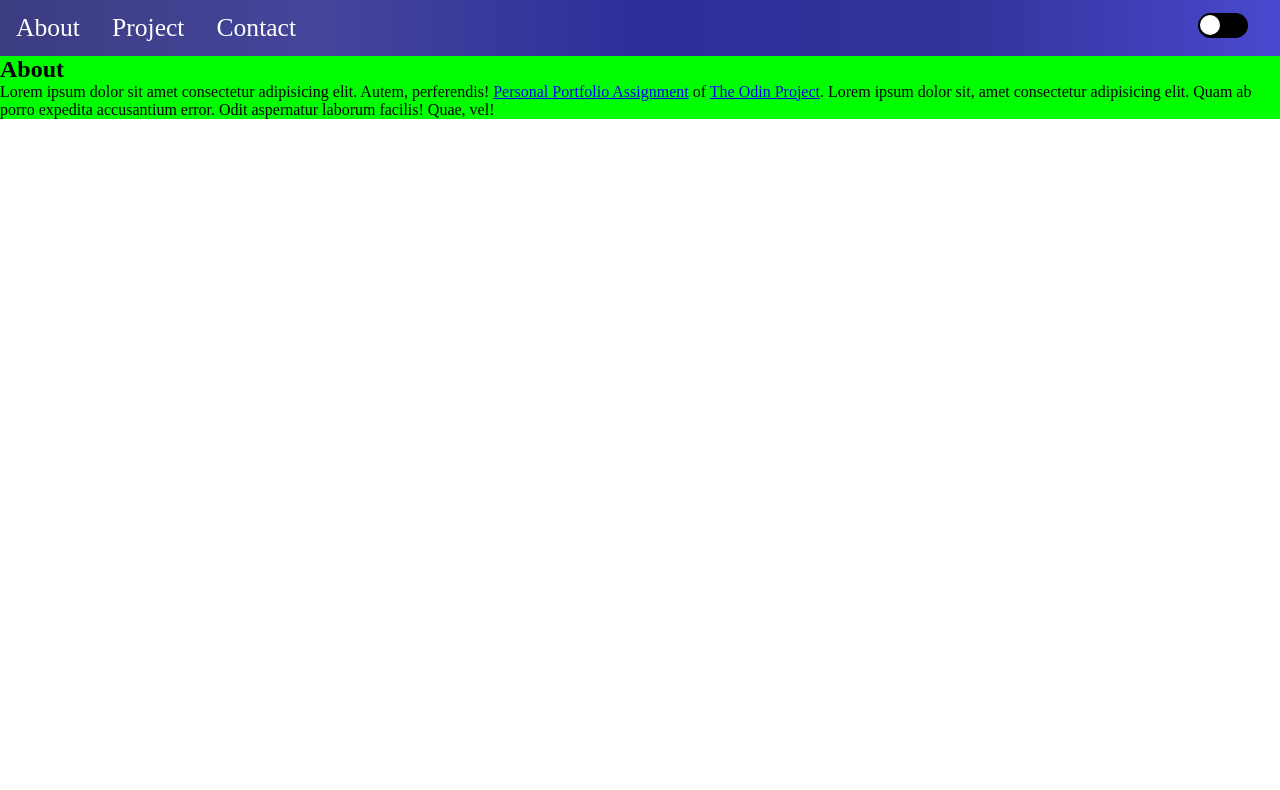
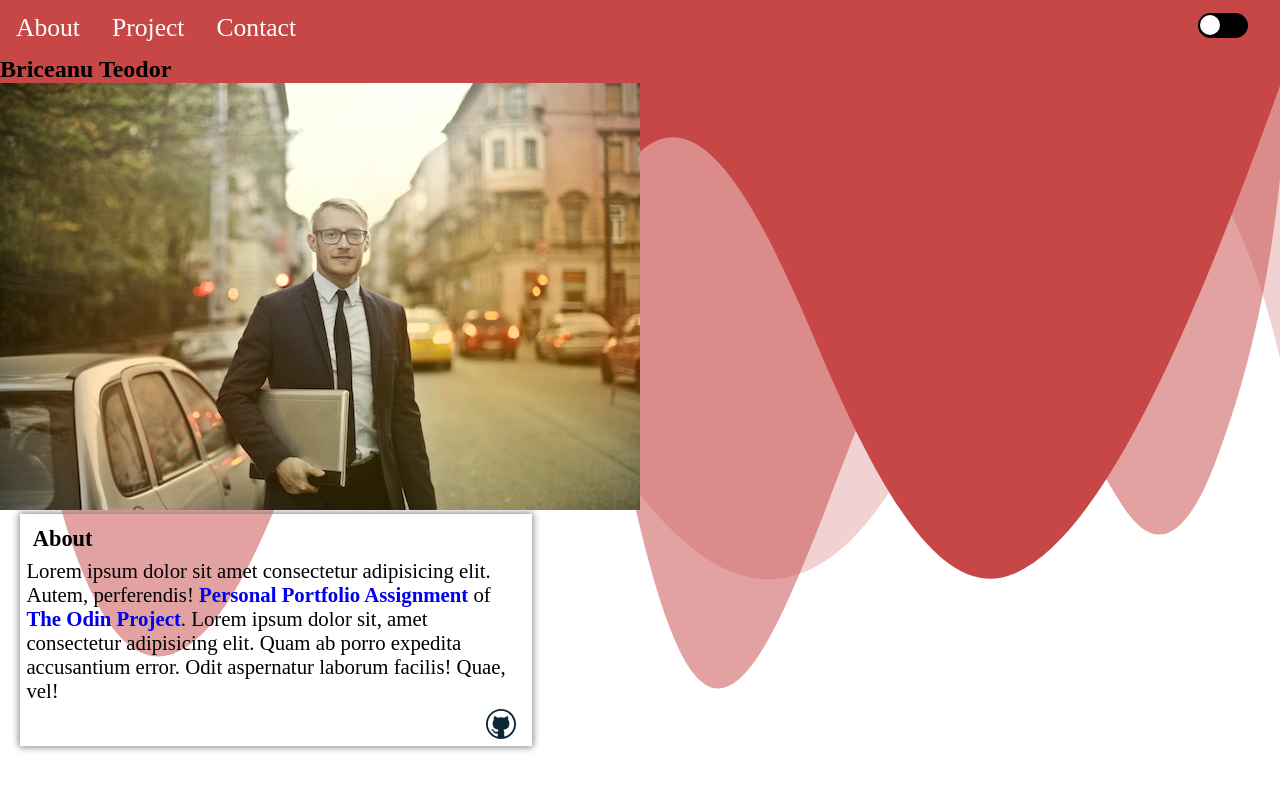
Before and after one commit to briceanu/Personal-Portofolio, a website built with webpack: page src/template.html in a window 1280 px wide. Built offline with nearby package versions, Linux system fonts and the light colour scheme; a web font is replaced by a local one.

Commit message:
main styled

```diff
--- a/src/js/index.js
+++ b/src/js/index.js
@@ -1,4 +1,5 @@
 import style from '../style/style.scss';
+import github from '../assets/github.svg';
 const btn = document.querySelector('.btn_container');
 const window1 = document.body;
 btn.addEventListener('click', () => {
--- a/src/style/style.scss
+++ b/src/style/style.scss
@@ -9,14 +9,7 @@
 }
 //setting style to nav_bar
 nav {
-  background: linear-gradient(
-    to left,
-    rgb(73, 73, 207),
-    rgb(51, 51, 153),
-    rgb(46, 46, 155),
-    rgb(69, 69, 156),
-    rgb(60, 60, 129)
-  );
+  background-color: #c74747;
   padding-block: 0.8rem;
   display: flex;
   justify-content: space-between;
@@ -30,7 +23,7 @@ nav {
   & a {
     text-decoration: none;
     color: white;
-    transition: color 300ms linear, text-shadow 300ms ease-in-out;
+    transition: color 400ms linear;
   }
   .nav_bar ul {
     display: flex;
@@ -41,9 +34,13 @@ nav {
   }
   & a:hover {
     color: white;
-    text-shadow: 2px 2px 3px grey;
   }
-
+  & li {
+    transition: scale 400ms linear;
+  }
+  & li:hover {
+    scale: 1.2;
+  }
   .btn_container {
     width: 50px;
     height: 25px;
@@ -70,5 +67,48 @@ nav {
 // this si the end of nav_bar
 //beginning of the main
 main {
-  background-color: lime;
+  background: url(../assets/wavesOpacity.svg);
 }
+.about {
+  display: grid;
+  grid-template: auto / repeat(3, 1fr);
+  padding: 0.4rem;
+  margin-left: 20px;
+  h2 {
+    grid-area: 1/1/2/-1;
+    padding: 0.4rem;
+    font-size: 1.4rem;
+  }
+  p {
+    grid-area: 2/1/3/-1;
+    padding-block-end: 0.4rem;
+    font-size: 1.3rem;
+  }
+  max-width: 40vw;
+  box-shadow: 0 0 7px 1px grey;
+  img {
+    grid-area: 3/3/4/-1;
+    width: 30px;
+    height: 30px;
+    transition: rotate 400ms ease-in-out, scale 200ms linear;
+    justify-self: right;
+    margin-inline-end: 0.6rem;
+  }
+  img:hover {
+    rotate: 360deg;
+    scale: 1.2;
+  }
+  a {
+    text-decoration: none;
+    font-weight: 700;
+  }
+  .picture {
+    max-width: 40vw;
+    height: 50vh;
+    // position: relative;
+    // h2 {
+    // position: absolute;
+    // bottom: 5px;
+    // }
+  }
+}
--- a/src/template.html
+++ b/src/template.html
@@ -24,8 +24,11 @@
       </nav>
     </header>
     <main>
-      <!-- <img src="" alt="" /> -->
-      <div class="about">
+      <section class="picture">
+        <h2>Briceanu Teodor</h2>
+        <img src="../src/assets/ceo_img/ceo_640.jpg" alt="" />
+      </section>
+      <section class="about">
         <h2>About</h2>
         <p>
           Lorem ipsum dolor sit amet consectetur adipisicing elit. Autem,
@@ -40,7 +43,8 @@
           porro expedita accusantium error. Odit aspernatur laborum facilis!
           Quae, vel!
         </p>
-      </div>
+        <img src="../src/assets/github.svg" alt="" />
+      </section>
     </main>
   </body>
 </html>
```
Also changed, not shown: src/assets/ceo_img/ceo_1280.jpg (added), src/assets/ceo_img/ceo_1920.jpg (added), src/assets/ceo_img/ceo_640.jpg (added), src/assets/github.svg (added), src/assets/wavesOpacity.svg (added).
